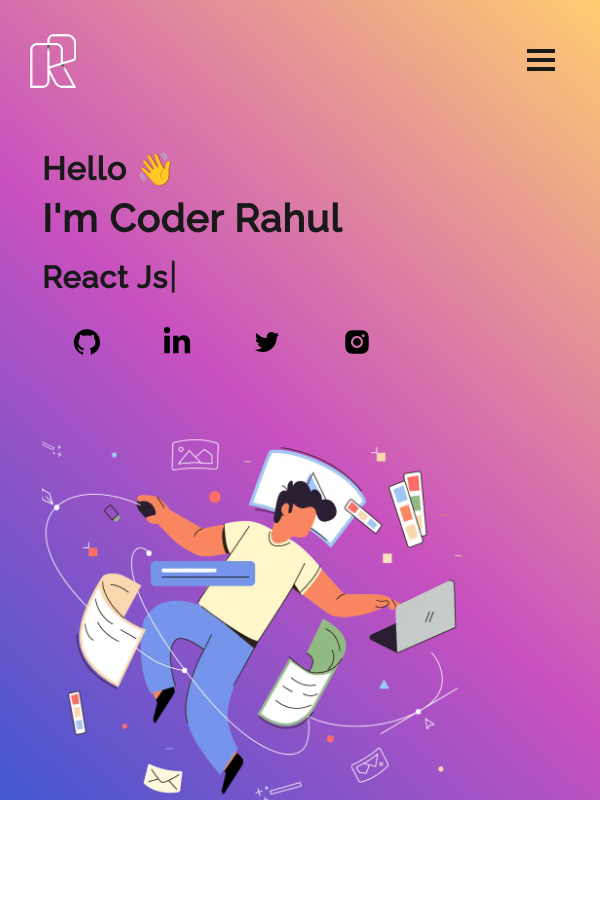
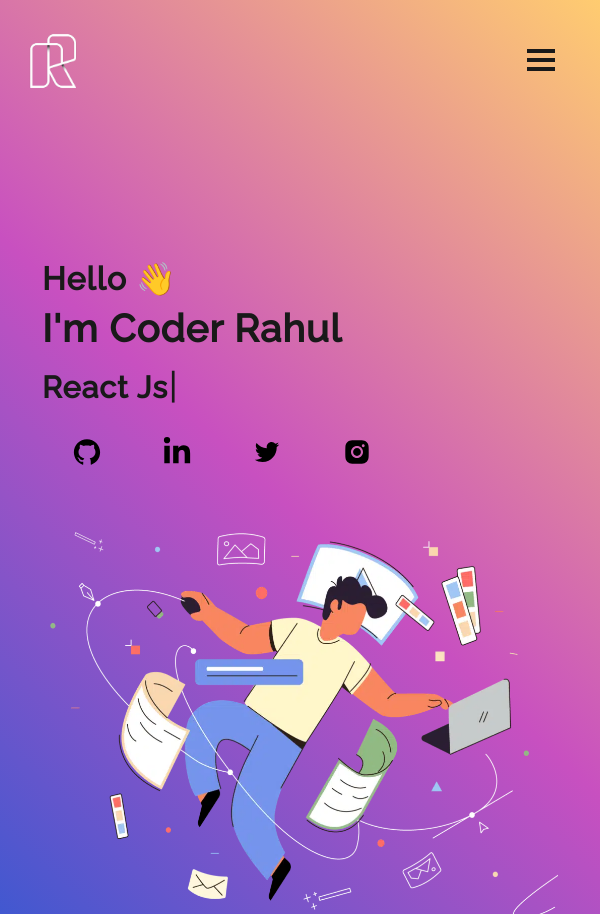
Before and after one commit to CodesRahul96/portfolio, a React (Create React App) app: page / in a window 600 px wide. Before the commit the page ends 814 px from the top, so only its background shows below. Built offline with nearby package versions, Linux system fonts and the light colour scheme.

Commit message:
responsive view updated

```diff
--- a/src/App.css
+++ b/src/App.css
@@ -39,7 +39,7 @@ html {
 /* --------- */
 
 ::-webkit-scrollbar {
-  width: 7px;
+  width: 6px;
 }
 
 /* Track */
--- a/src/App.js
+++ b/src/App.js
@@ -3,7 +3,7 @@ import React  from 'react';
 import { useEffect, useState } from 'react'
 import 'bootstrap/dist/css/bootstrap.min.css';
 import Preloader from '../src/components/Pre'
-import Home from './pages/Home.js'
+import Home from './pages/Home'
 import About from './pages/About'
 import { BrowserRouter as Router, Routes, Route } from 'react-router-dom';
 import { motion } from 'framer-motion';
--- a/src/components/Homepage/Homepage.js
+++ b/src/components/Homepage/Homepage.js
@@ -1,7 +1,7 @@
 import React from 'react'
 import '../../pages/style.css';
 import { Container, Row, Col } from 'react-bootstrap'
-import Text from '../Homepage/Text'
+import Text from './Text'
 import {
   AiFillGithub,
   AiOutlineTwitter,
@@ -11,8 +11,8 @@ import { FaLinkedinIn } from "react-icons/fa";
 
 function Home() {
   return (
-    <div className='homepagebackground'>
-      <Container>
+    <div className='homepagebackground' >
+      <div className='container' style={{height: "100%"}}>
         <Row>
           <Col md={7}>
             <h2 className='headtext'>Hello <span className='wave'>👋 </span></h2>
@@ -42,7 +42,7 @@ function Home() {
             </div>
           </Col>
         </Row>
-      </Container>
+      </div>
     </div>
   );
 }
--- a/src/pages/style.css
+++ b/src/pages/style.css
@@ -143,12 +143,20 @@
 
 .homepagebackground {
   width: 100%;
-  height: 100vh;
+  height: 100%;
+  min-height: 100vh;
   background-color: #4158d0;
   background-image: linear-gradient(43deg,
       #4158d0 0%,
       #c850c0 46%,
       #ffcc70 100%);
+  padding-top: 110px;
+}
+
+.HomeContainer{
+  width: 100%;
+  height: 100%;
+  padding: 50px;
 }
 
 .row {
@@ -258,18 +266,12 @@
   font-size: 30px;
 }
 
-
-@media (min-width: 590px) {
-  .homepagebackground {
-    width: 100%;
-    height: 100vh;
-  }
-}
+/* HomePage style */
 
 @media (max-width: 767px) {
   .homepagebackground {
     width: 100%;
-    height: 100vh;
+    height: 100%;
   }
 
   .row {
@@ -294,15 +296,16 @@
   }
 
   .imagedeveloper {
-    margin-top: 50px;
-    max-width: 420px;
-    max-height: 400px;
+    margin-top: 40px;
+    max-width: 100%;
+    max-height: 100%;
   }
 
   .socailmediabtn {
     margin-top: 1rem;
   }
 }
+
 
 /* Aboutpage style */
 
```
